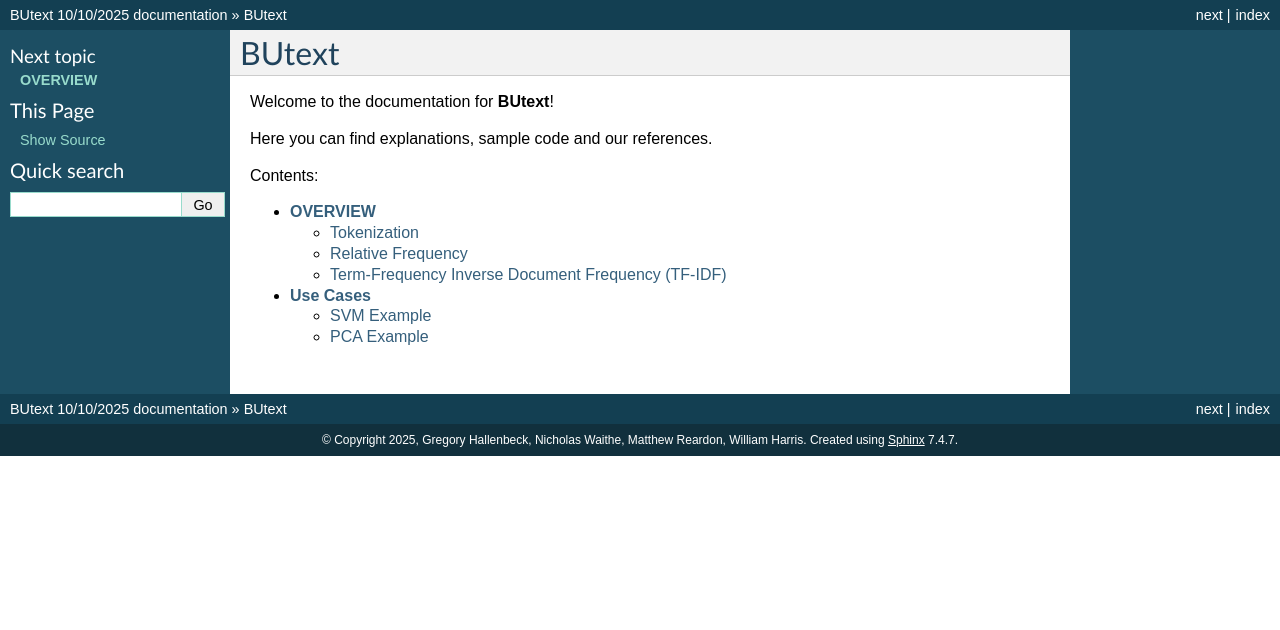
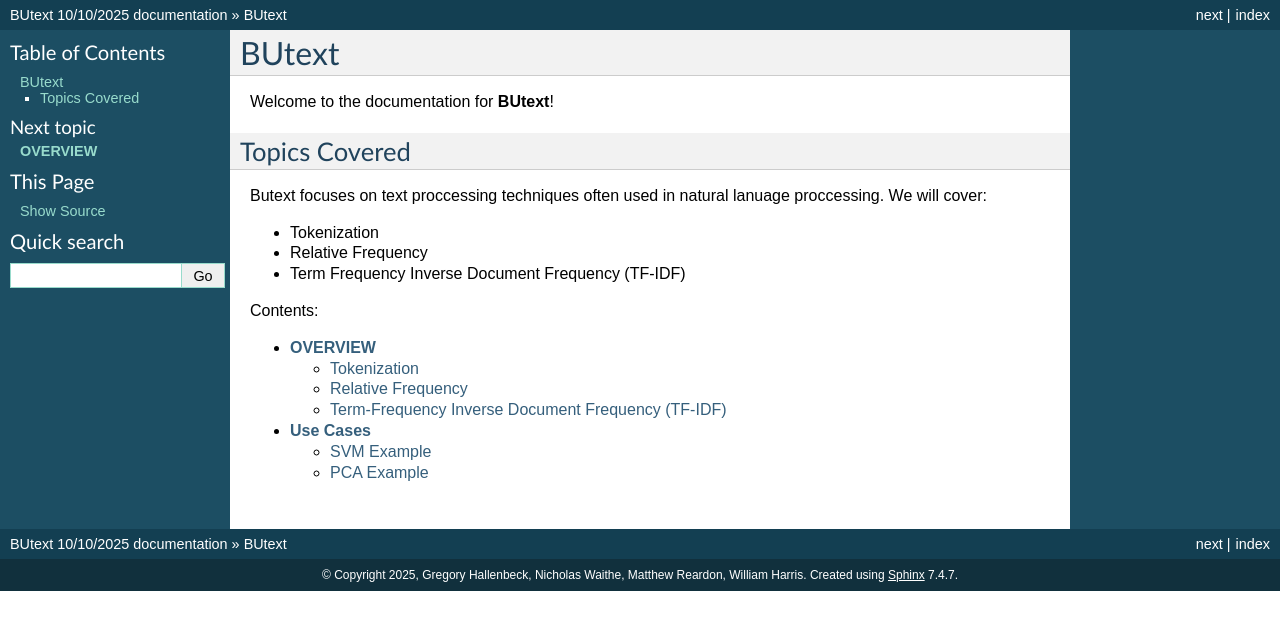
Before and after one commit to chipskiW/butext, a Sphinx documentation site: the page built from docs/index.rst, in a window 1280 px wide. Shown: the top 630 px of the page. Built offline with Sphinx 7.4.7, drawn with Linux system fonts in a browser that asks for light colours.

Commit message:
Update index.rst
Signed-off-by: Nicholas  <nicholwaithe11@gmail.com>

```diff
--- a/docs/index.rst
+++ b/docs/index.rst
@@ -4,7 +4,15 @@
 
 Welcome to the documentation for **BUtext**!
 
-Here you can find explanations, sample code and our references.
+Topics Covered
+--------------
+
+Butext focuses on text proccessing techniques often used in natural lanuage proccessing.
+We will cover:
+
+* Tokenization
+* Relative Frequency
+* Term Frequency Inverse Document Frequency (TF-IDF)
 
 
 
```
